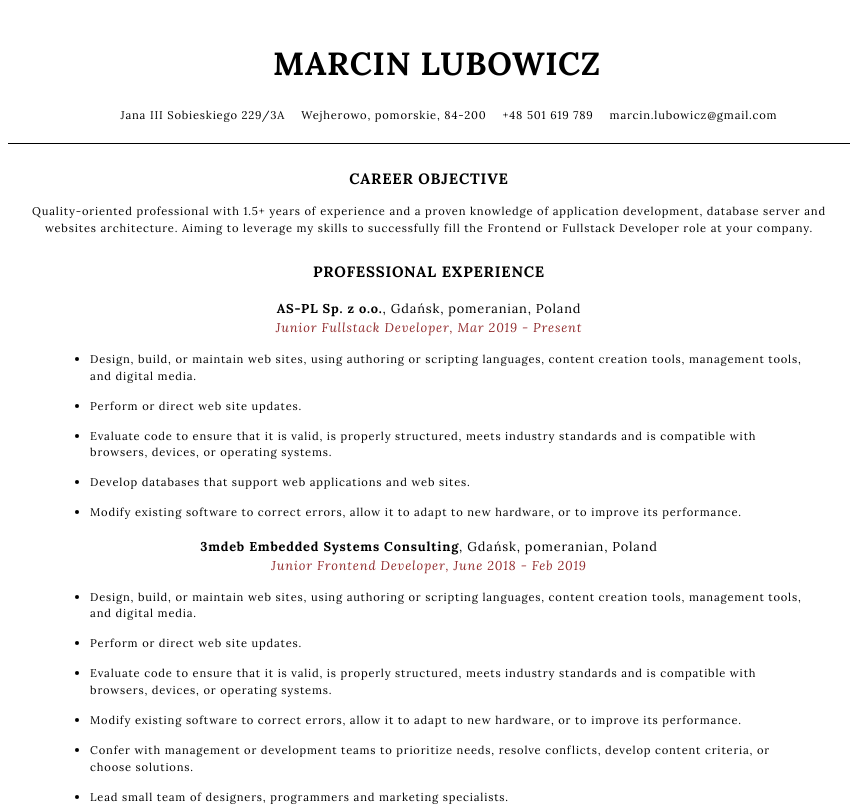
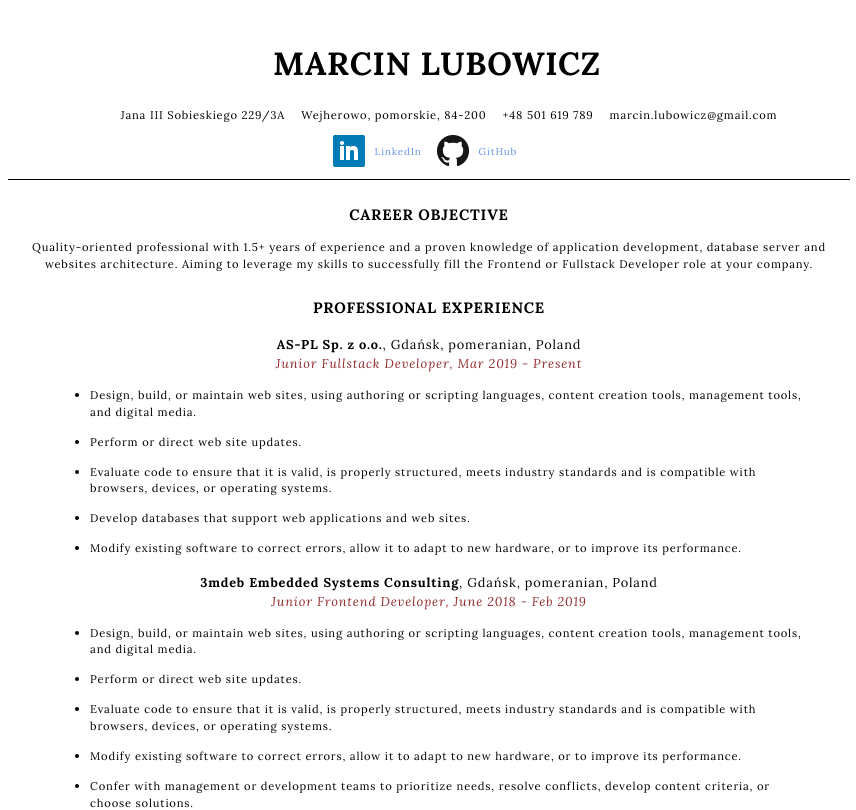
Before and after one commit to Moviss/cv-app, a React (Create React App) app: page / in a window 1280 px wide. Shown: the top 810 px of the page, without its empty margins (211-1067 px from the left). Built offline with nearby package versions, Linux system fonts and the light colour scheme.

Commit message:
Added links and icons

```diff
--- a/src/components/Header/Header.js
+++ b/src/components/Header/Header.js
@@ -1,6 +1,26 @@
 import React from 'react';
-import myImage from '../../assets/images/my-image.jpeg';
+// import myImage from '../../assets/images/my-image.jpeg';
 import styles from './Header.module.scss';
+import linkedInLogo from '../../assets/images/linkedin.png';
+import githubLogo from '../../assets/images/GitHub-Mark-32px.png';
+
+const links = [
+  {
+    icon: linkedInLogo,
+    url: 'https://www.linkedin.com/in/marcin-lubowicz/',
+    title: 'LinkedIn'
+  },
+  {
+    icon: githubLogo,
+    url: 'https://github.com/Moviss',
+    title: 'GitHub'
+  }
+  // {
+  //   icon: githubLogo,
+  //   url: 'https://github.com/Moviss',
+  //   title: 'CV Online'
+  // }
+];
 
 const Header = () => {
   return (
@@ -18,6 +38,16 @@ const Header = () => {
           <li>marcin.lubowicz@gmail.com</li>
         </ul>
       </div>
+      <div className={styles.links}>
+        {links.map(link => (
+          <div className={styles.link}>
+            <a href={link.url} target="_blank" rel="noopener noreferrer">
+              <img src={link.icon} alt="{link.title}" />
+              <span className={styles.linkTitle}>{link.title}</span>
+            </a>
+          </div>
+        ))}
+      </div>
     </div>
   );
 };
--- a/src/components/Header/Header.module.scss
+++ b/src/components/Header/Header.module.scss
@@ -29,6 +29,35 @@
   }
 }
 
+.links {
+  margin-top: -0.5rem;
+  margin-bottom: 0.5rem;
+  display: flex;
+  justify-content: center;
+}
+
+.link {
+  position: relative;
+  display: flex;
+  width: 6rem;
+  margin-left: 0.5rem;
+
+  a {
+    text-decoration: none;
+    color: cornflowerblue;
+  }
+  a:hover {
+    color: darken(cornflowerblue, 20%);
+  }
+}
+
+.linkTitle {
+  position: absolute;
+  top: 50%;
+  left: 2.6rem;
+  transform: translateY(-60%);
+}
+
 .image {
   position: absolute;
   top: 25px;
--- a/src/components/ProfessionalExperience/ProfessionalExperience.js
+++ b/src/components/ProfessionalExperience/ProfessionalExperience.js
@@ -38,7 +38,6 @@ const jobs = [
       'Design, build, or maintain web sites, using authoring or scripting languages, content creation tools, management tools, and digital media.',
       'Perform or direct web site updates.',
       'Evaluate code to ensure that it is valid, is properly structured, meets industry standards and is compatible with browsers, devices, or operating systems.',
-      'Write, design, or edit web page content, or direct others producing content.',
       'Analyze user needs to determine technical requirements.'
     ]
   }
```
Also changed, not shown: src/assets/images/GitHub-Mark-32px.png (added), src/assets/images/linkedin.png (added).
